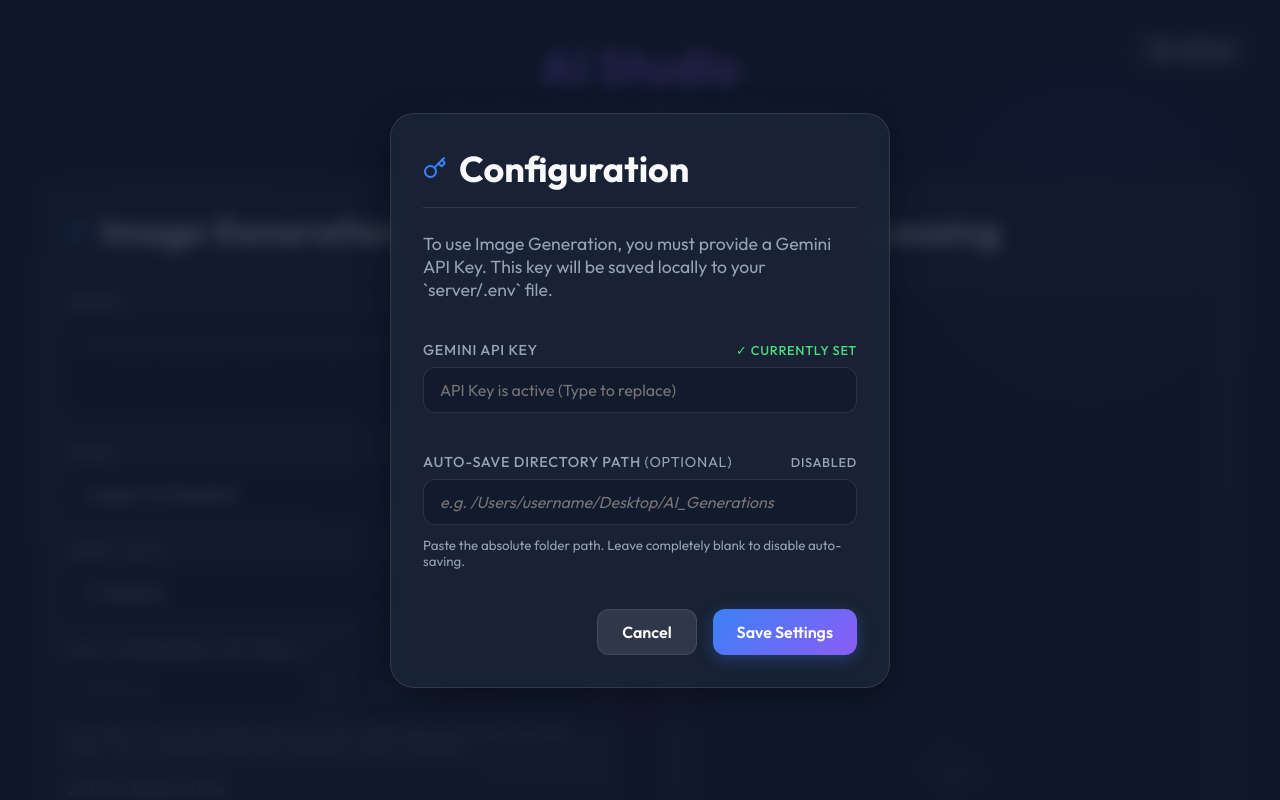
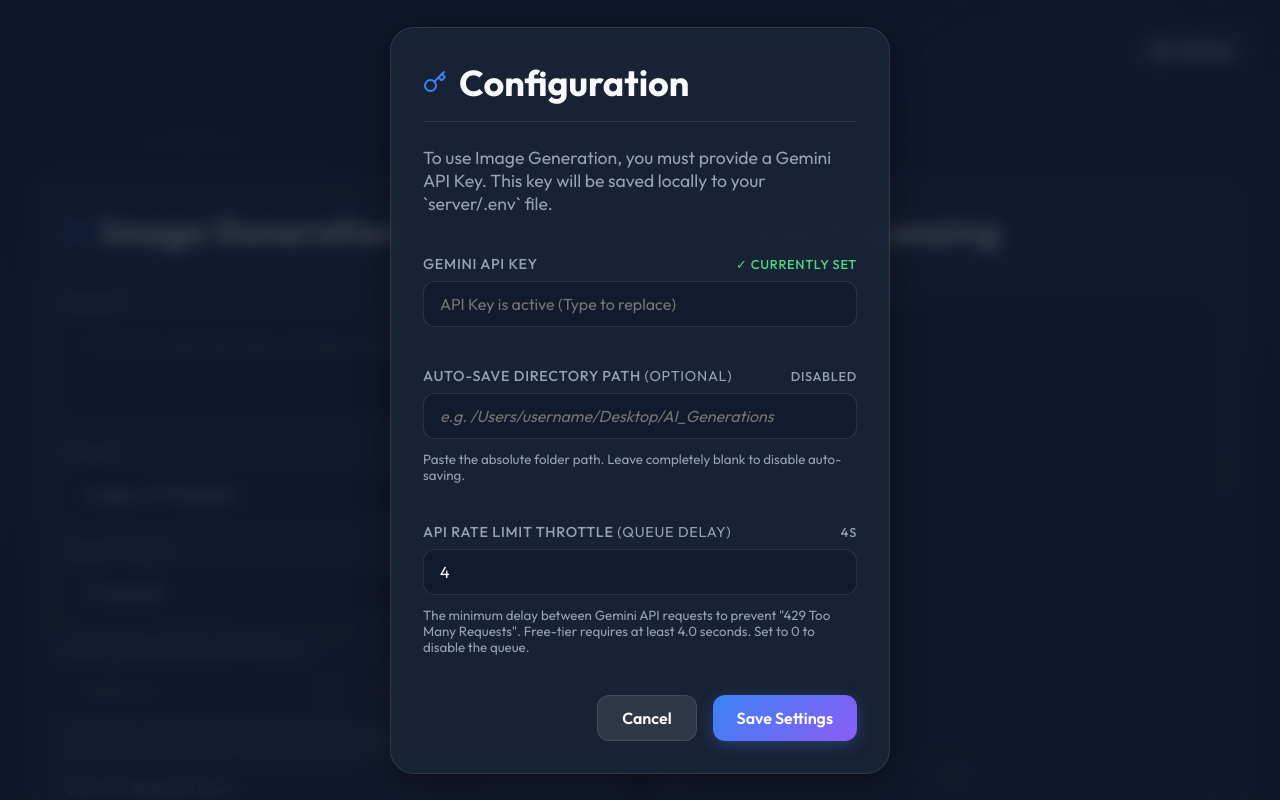
Before and after one commit to mechaghost/nano-banana-plus, a React (Vite) app in the folder web/: page / in a window 1280 px wide. Both pictures are taken after a click on the button "Settings". Shown: the top 800 px of the page. Built offline with nearby package versions, Linux system fonts and the light colour scheme; no server answers.

Commit message:
feat(api, ui): Expose rate limit throttle queue to the settings UI

```diff
--- a/web/src/App.jsx
+++ b/web/src/App.jsx
@@ -8,6 +8,7 @@
   const [showConfigModal, setShowConfigModal] = useState(false);
   const [apiKeyInput, setApiKeyInput] = useState('');
   const [autoSaveDirInput, setAutoSaveDirInput] = useState('');
+  const [rateLimitThrottle, setRateLimitThrottle] = useState(4.0);
   const [isSavingConfig, setIsSavingConfig] = useState(false);
 
   // Generation State
@@ -84,6 +85,9 @@
       const data = await res.json();
       setHasApiKey(data.has_api_key);
       setAutoSaveDirInput(data.auto_save_dir || '');
+      if (data.rate_limit_throttle !== undefined) {
+        setRateLimitThrottle(data.rate_limit_throttle);
+      }
       if (!data.has_api_key) {
         setShowConfigModal(true);
       }
@@ -99,7 +103,11 @@
       const res = await fetch('http://127.0.0.1:43211/api/v1/config', {
         method: 'POST',
         headers: { 'Content-Type': 'application/json' },
-        body: JSON.stringify({ api_key: apiKeyInput.trim(), auto_save_dir: autoSaveDirInput.trim() }),
+        body: JSON.stringify({
+          api_key: apiKeyInput.trim(),
+          auto_save_dir: autoSaveDirInput.trim(),
+          rate_limit_throttle: parseFloat(rateLimitThrottle) || 4.0
+        }),
       });
       const data = await res.json();
       if (data.status === 'success') {
@@ -283,6 +291,27 @@
                 Paste the absolute folder path. Leave completely blank to disable auto-saving.
               </small>
             </div>
+
+            <div
+              className="input-group"
+              style={{ marginTop: '1rem' }}
+            >
+              <label style={{ display: 'flex', justifyContent: 'space-between', alignItems: 'center' }}>
+                <span>API Rate Limit Throttle <span style={{ color: 'var(--text-secondary)', fontWeight: 'normal' }}>(Queue Delay)</span></span>
+                <span style={{ fontSize: '0.8rem', color: 'var(--text-secondary)' }}>{rateLimitThrottle}s</span>
+              </label>
+              <input
+                type="number"
+                step="0.5"
+                min="0"
+                value={rateLimitThrottle}
+                onChange={(e) => setRateLimitThrottle(e.target.value)}
+              />
+              <small style={{ color: 'var(--text-secondary)', display: 'block', marginTop: '0.25rem' }}>
+                The minimum delay between Gemini API requests to prevent "429 Too Many Requests". Free-tier requires at least 4.0 seconds. Set to 0 to disable the queue.
+              </small>
+            </div>
+
             <div style={{ display: 'flex', gap: '1rem', marginTop: '1rem', justifyContent: 'flex-end' }}>
               {hasApiKey && (
                 <button className="btn btn-secondary" onClick={() => setShowConfigModal(false)}>
```
Also changed, not shown: 1 other file (tests, documents, lock files or other folders).
